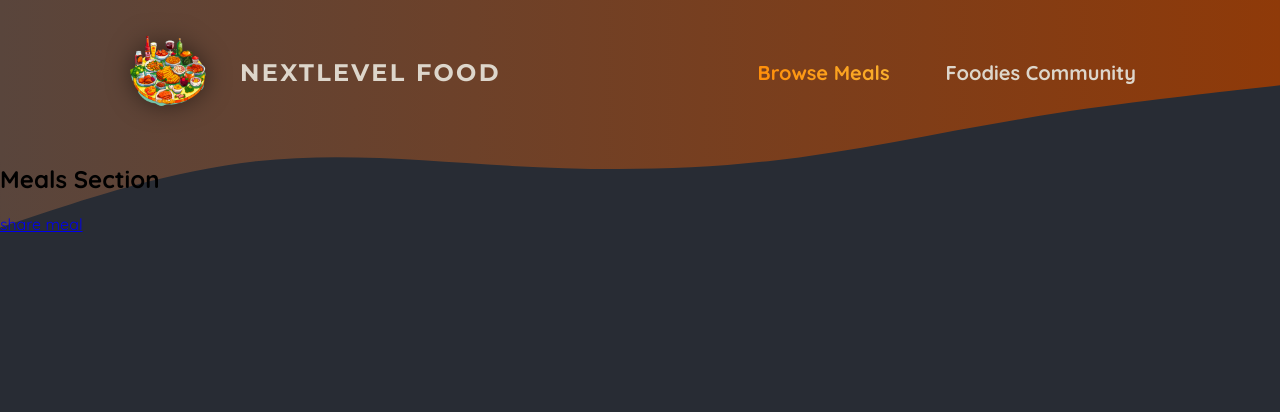
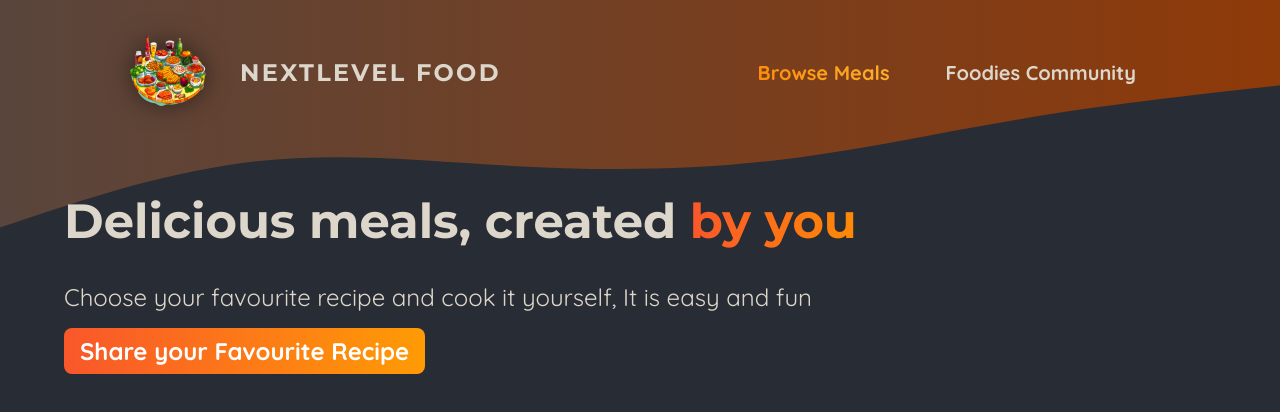
Before and after one commit to sameh-abdelhalem/foodies, a Next.js app: page /meals in a window 1280 px wide. Shown: the top 412 px of the page. Built offline with nearby package versions, Linux system fonts and the light colour scheme.

Commit message:
add meal-item component

```diff
--- a/app/meals/page.jsx
+++ b/app/meals/page.jsx
@@ -1,11 +1,22 @@
 import Link from "next/link";
-
+import classes from "./page.module.css";
 const Meals = () => {
   return (
-    <main>
-      <h2>Meals Section</h2>
-      <Link href={"/meals/share"}>share meal</Link>
-    </main>
+    <>
+      <header className={classes.header}>
+        <h1>
+          Delicious meals, created{" "}
+          <span className={classes.highlight}>by you</span>
+        </h1>
+        <p>
+          Choose your favourite recipe and cook it yourself, It is easy and fun
+        </p>
+        <p className={classes.cta}>
+          <Link href={"/meals/share"}>Share your Favourite Recipe</Link>
+        </p>
+      </header>
+      <main className={classes.main}></main>
+    </>
   );
 };
 export default Meals;
--- /dev/null
+++ b/app/meals/page.module.css
@@ -0,0 +1,51 @@
+.header {
+  gap: 3rem;
+  margin: 3rem auto 5rem auto;
+  width: 90%;
+  max-width: 75rem;
+  color: #ddd6cb;
+  font-size: 1.5rem;
+}
+
+.header h1 {
+  font-family: 'Montserrat', sans-serif;
+}
+
+.highlight {
+  background: linear-gradient(90deg, #f9572a, #ff8a05);
+  background-clip: text;
+  -webkit-background-clip: text;
+  -webkit-text-fill-color: transparent;
+}
+
+.header p {
+  margin: 0;
+}
+
+.cta a {
+  display: inline-block;
+  margin-top: 1rem;
+  padding: 0.5rem 1rem;
+  border-radius: 0.5rem;
+  background: linear-gradient(90deg, #f9572a, #ff9b05);
+  color: #ffffff;
+  font-weight: bold;
+  text-decoration: none;
+}
+
+.loading {
+  text-align: center;
+  animation: loading 1.2s ease-in-out infinite;
+}
+
+@keyframes loading {
+  0% {
+    color: #e9e9e9;
+  }
+  50% {
+    color: #b89b84;
+  }
+  100% {
+    color: #e9e9e9;
+  }
+}
--- a/components/main-header/main-header.jsx
+++ b/components/main-header/main-header.jsx
@@ -1,4 +1,3 @@
-"use client";
 import Link from "next/link";
 import logo from "@/assets/logo.png";
 import classes from "./main-header.module.css";
```
Also changed, not shown: components/meals/meal-item.jsx (added, +26 -0 lines), components/meals/meal-item.module.css (added, +75 -0 lines), components/meals/meals-grid.jsx (added, +10 -0 lines), components/meals/meals-grid.module.css (added, +10 -0 lines).
